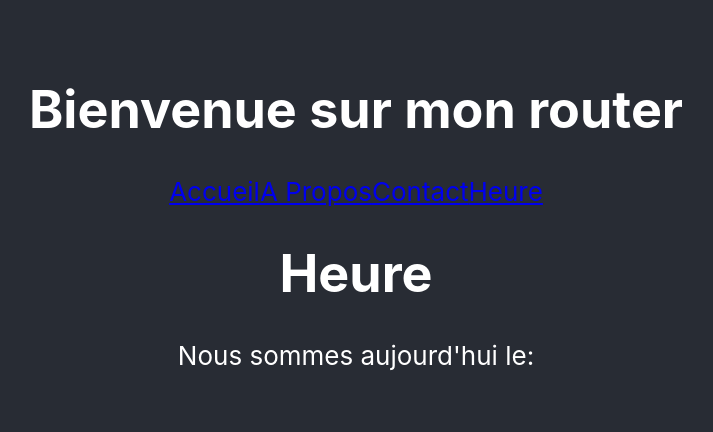
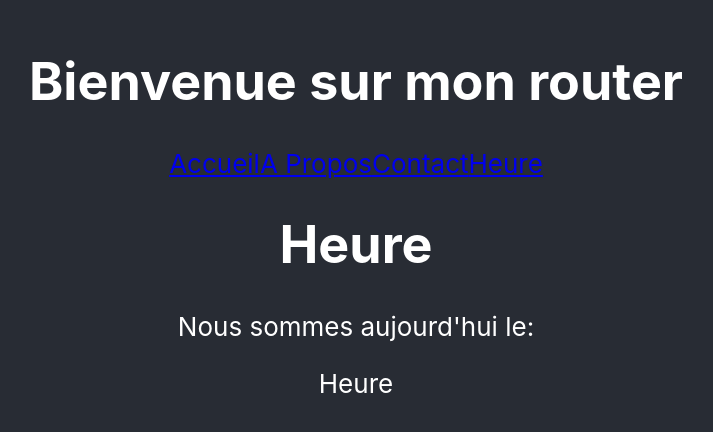
Before and after one commit to Ad15C/router, a React (Create React App) app in the folder monrouter/: page /Time in a window 1280 px wide. Shown: the part 180-612 px from the top of the page, without its empty margins (284-997 px from the left). Built offline with nearby package versions, Linux system fonts and the light colour scheme.

Commit message:
react_dom_update

```diff
--- a/monrouter/src/Pages/Time.jsx
+++ b/monrouter/src/Pages/Time.jsx
@@ -5,6 +5,7 @@ const Time = () => {
         <div className="Time">
             <h1>Heure</h1>
             <p>Nous sommes aujourd'hui le:</p>
+            <p>Heure</p>
         </div>
     );
 }
```
